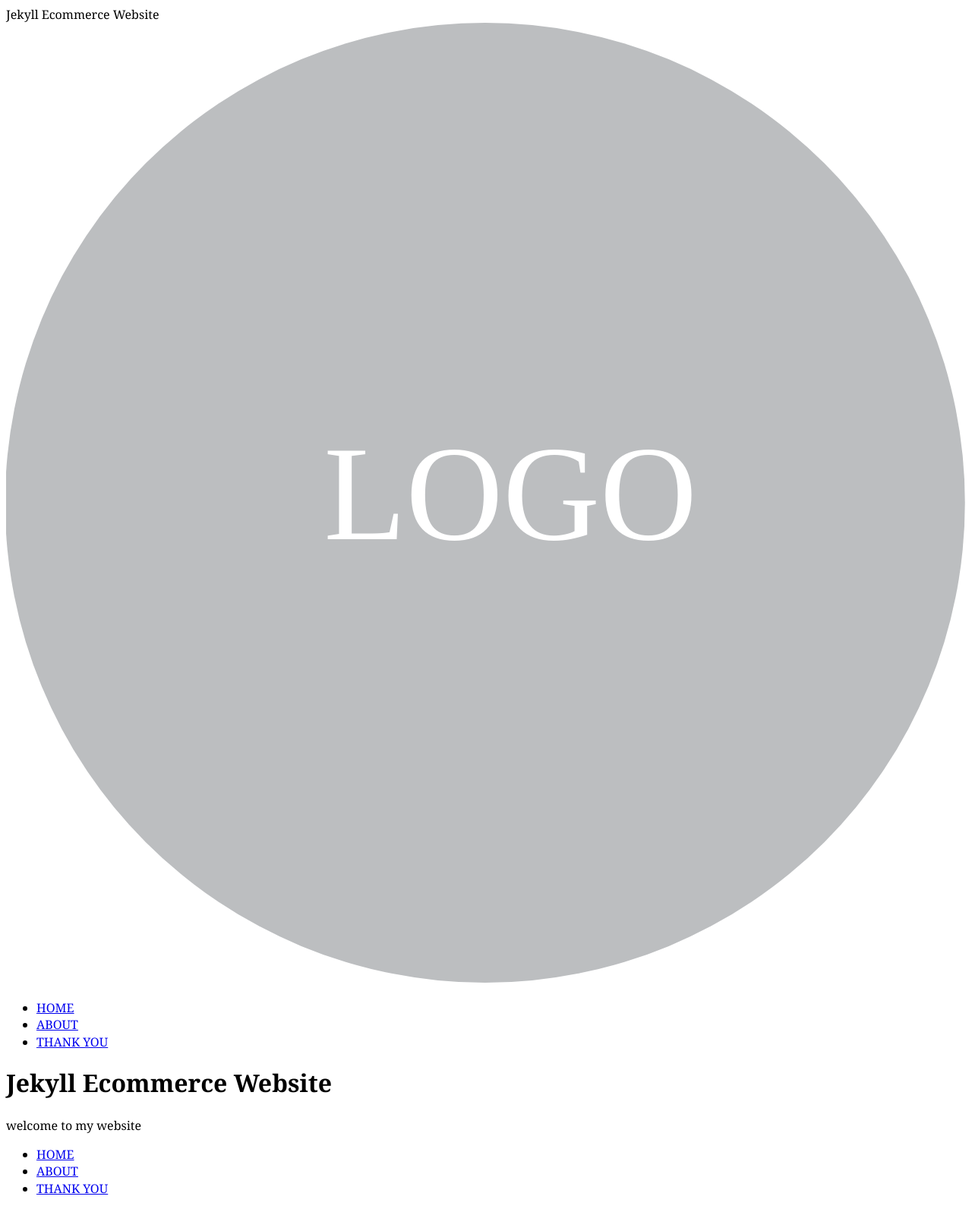
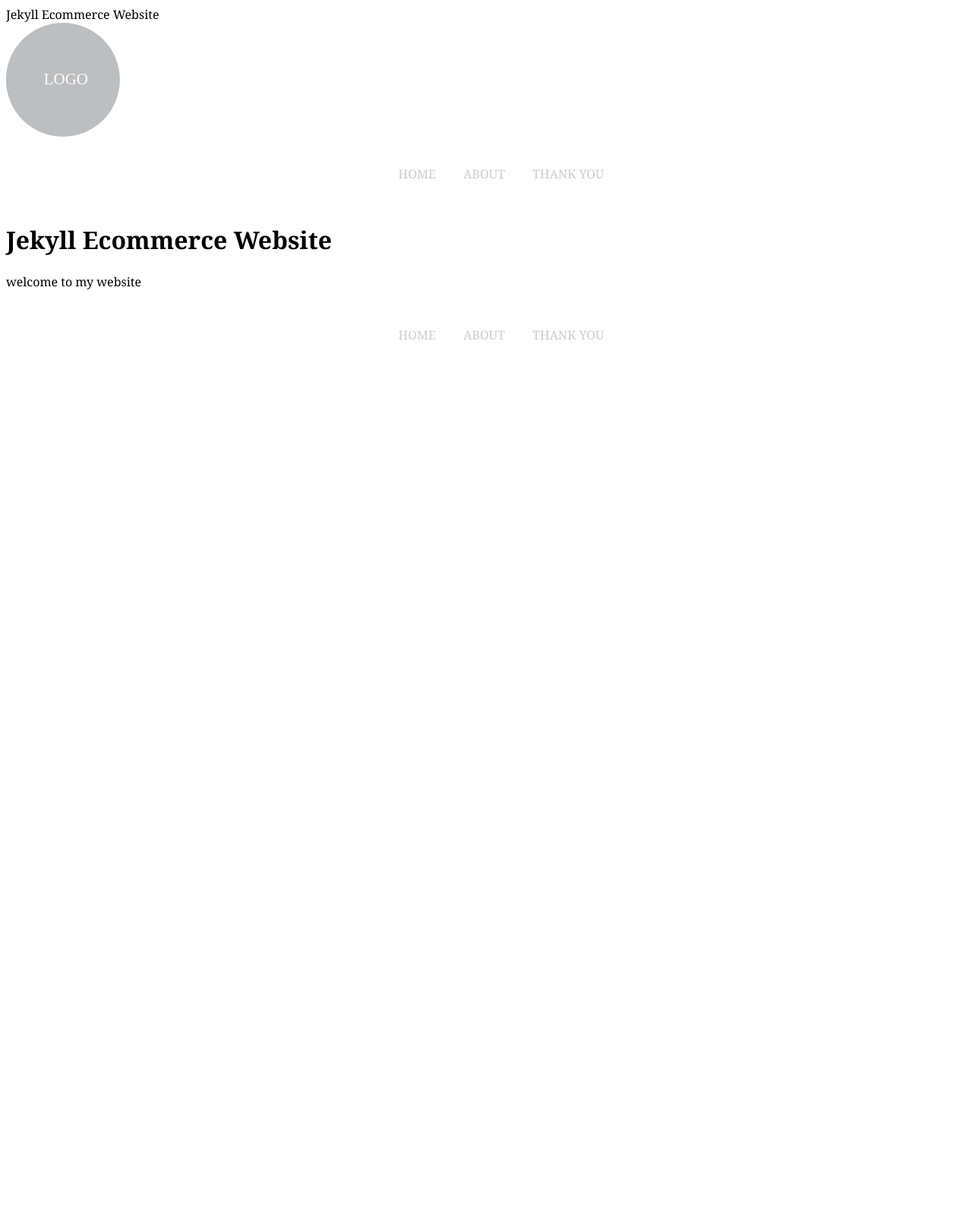
Before and after one commit to mcin0244/jekyll-ecommerce-website, a Jekyll site: the page built from index.html, in a window 1280 px wide. Shown: the whole page at 76% size. Built offline with Jekyll 4.4.1, drawn with Linux system fonts in a browser that asks for light colours; Markdown is read by kramdown in place of the engine named in the settings; after the commit the page ends 900 px from its top, so only the background shows below that.

Commit message:
Adding Nav.css

```diff
--- a/css/common.css
+++ b/css/common.css
@@ -4,8 +4,114 @@ html {
 
 	font: normal 100%/1.4 Georgia;
 }
+/*  HEADER  */
+header {
+	overflow: auto;
+}
 
+ header img {
+	max-height: 150px;
+	margin-left: auto;
+	margin-right: auto;
+ }
+
+/*  NAV  */
 .current {
 	background-color: #ccc;
 	color: #fff;
 }
+
+.nav-btn,
+.nav-btn:link,
+.nav-btn:visited{
+	display: block;
+	height: 40px;
+	width: 40px;
+	position: absolute;
+	top: 10px;
+	background: #fff url(../images/nav-icon.svg) no-repeat center center;
+	/* background-color || background-image || background-repeat || background-position*/
+}
+
+.nav-btn:hover,
+.nav-btn:focus,
+.nav-btn:active{
+	background: #fff url(../images/nav-close.svg) no-repeat center center;
+}
+
+.nav a,
+.nav a:link,
+.nav a:visited{
+	display: block;
+	padding: 1rem;
+	text-align:center;
+	color: #ccc;
+	text-decoration: none;
+	background-color: #fff;
+	border-top: 1px solid #fff;
+}
+
+.nav a:hover,
+.nav a:focus,
+.nav a:active{
+	color: #999;
+}
+
+	/* Toggle Nav*/
+
+.nav-top{
+	display: none;
+}
+
+.nav-top[data-state="expanded"]{
+	display: block;
+}
+
+@media only screen and (min-width: 25em){
+.nav{
+	overflow: auto;
+}
+
+.nav li{
+	margin-left: auto;
+	margin-right: auto;
+	width: 33.33%;
+}
+
+.nav-btn,
+.nav-btn:link,
+.nav-btn:visited{
+	display: none;
+}
+
+.nav-top{
+	display: block;
+}
+
+}
+
+@media only screen and (min-width: 35em){
+.nav{
+	background-color: #fff;
+	text-align: center;
+}
+
+.nav li{
+	display: inline-block;
+	margin-left: auto;
+   margin-right: auto;
+	width:auto;
+}
+
+.nav a,
+.nav a:link,
+.nav a:visited{
+	border-top: 0;
+}
+
+.nav-top{
+	margin-left: auto;
+	margin-right: auto;
+}
+
+}
```
